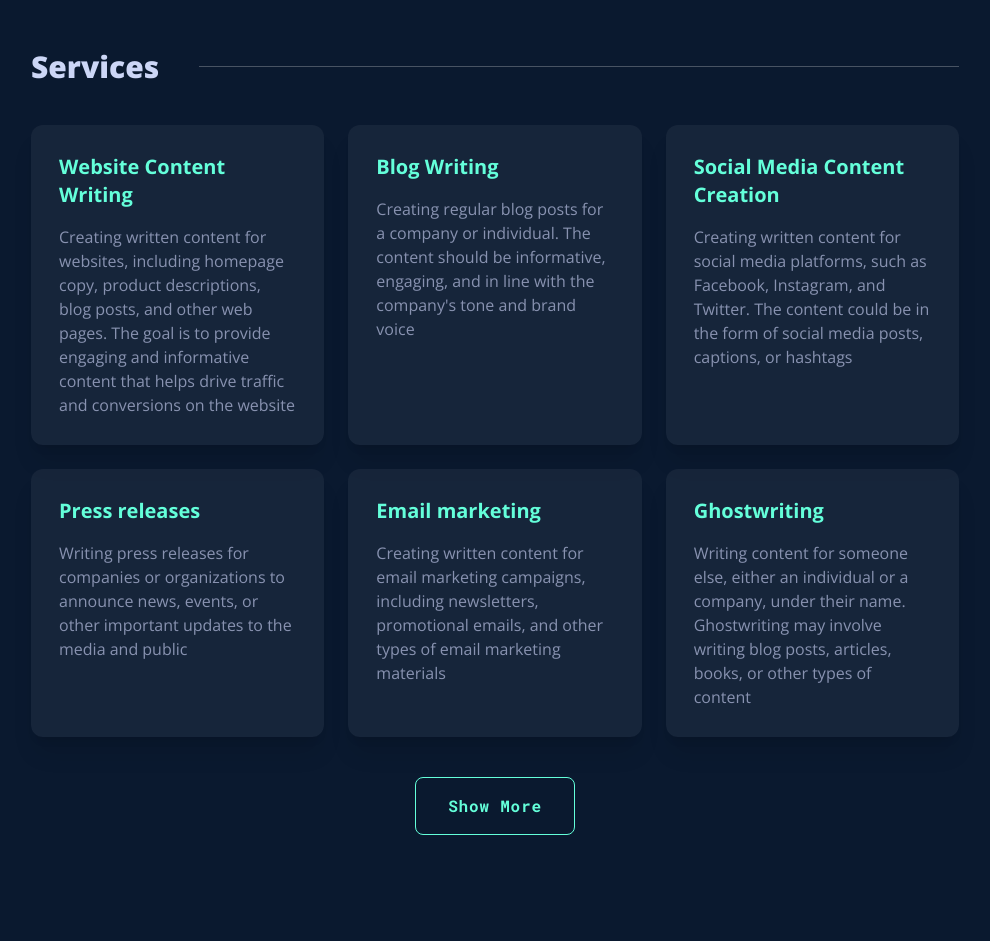
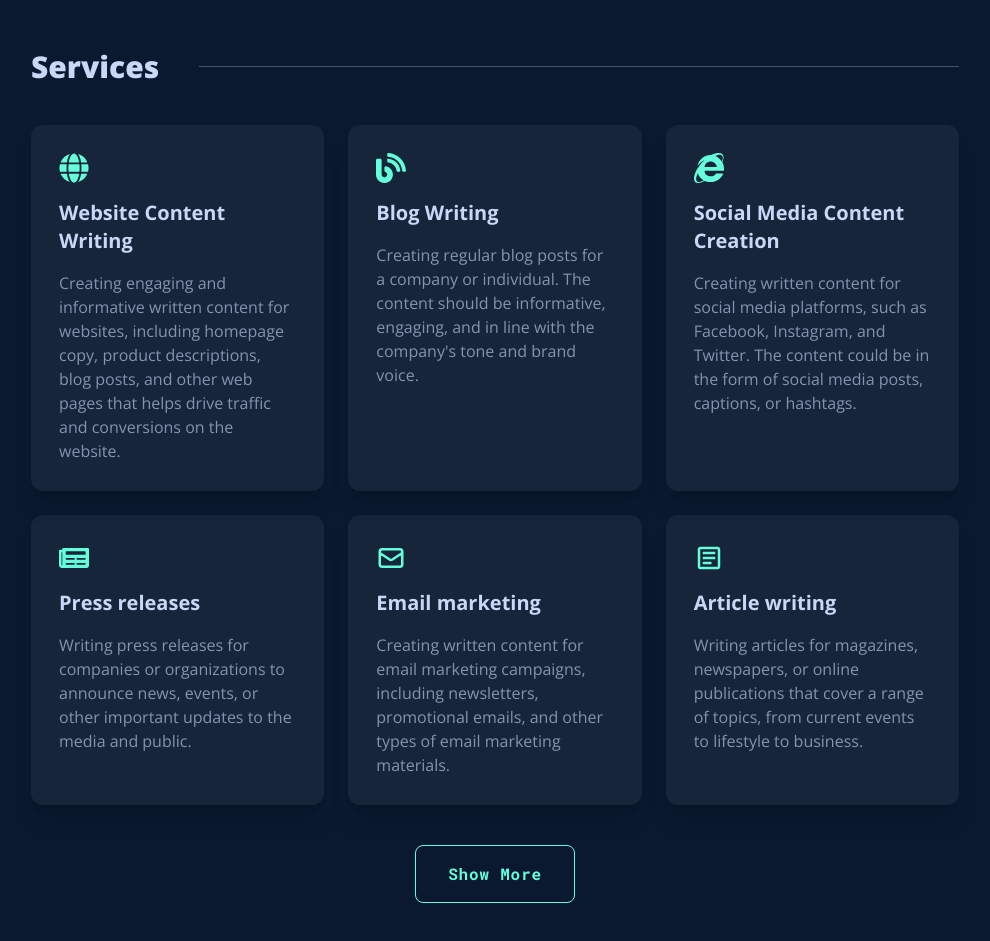
Before and after one commit to beyourahi/rezvi-personal-site, a Next.js app: page / in a window 1280 px wide. Shown: the part 2020-2961 px from the top of the page, without its empty margins (145-1135 px from the left). Built offline with nearby package versions, Linux system fonts and the light colour scheme.

Commit message:
added service icons ✅️️️️️

```diff
--- a/app/ServiceCard.tsx
+++ b/app/ServiceCard.tsx
@@ -1,10 +1,15 @@
 import { ServiceCardInterface } from "types";
+import { ServiceCardIcon } from "./ServiceCardIcon";
 
 export const ServiceCard: React.FC<ServiceCardInterface> = ({
-    service: { service_name, service_desc },
+    service: { icon, service_name, service_desc },
 }) => (
-    <div className="space-y-4 transition-all ease-in bg-teal-600 shadow-xl cursor-pointer p-7 rounded-xl bg-white/5 hover:-translate-y-3">
-        <h1 className="text-xl font-bold text-coolGreen">{service_name}</h1>
+    <div className="space-y-4 transition-all ease-in bg-teal-600 shadow-xl cursor-pointer p-7 rounded-xl bg-white/5 hover:-translate-y-3 group">
+        <ServiceCardIcon icon={icon} />
+
+        <h1 className="text-xl font-bold transition-all ease-in text-heading group-hover:text-coolGreen">
+            {service_name}
+        </h1>
 
         <p className="text-base text-subHeading">{service_desc}</p>
     </div>
--- /dev/null
+++ b/app/ServiceCardIcon.tsx
@@ -0,0 +1,38 @@
+import {
+    FaGlobe,
+    FaBlog,
+    FaNewspaper,
+    FaInternetExplorer,
+} from "react-icons/fa";
+import { HiOutlineMail } from "react-icons/hi";
+import { MdOutlineArticle } from "react-icons/md";
+import { RxMagnifyingGlass } from "react-icons/rx";
+import { BsGearFill } from "react-icons/bs";
+import { BiGhost } from "react-icons/bi";
+import { ServiceCardIconInterface } from "types";
+
+export const ServiceCardIcon: React.FC<ServiceCardIconInterface> = ({
+    icon,
+}) => (
+    <div className="text-3xl text-coolGreen">
+        {icon === "FaGlobe" ? (
+            <FaGlobe />
+        ) : icon === "FaBlog" ? (
+            <FaBlog />
+        ) : icon === "FaNewspaper" ? (
+            <FaNewspaper />
+        ) : icon === "FaInternetExplorer" ? (
+            <FaInternetExplorer />
+        ) : icon === "HiOutlineMail" ? (
+            <HiOutlineMail />
+        ) : icon === "MdOutlineArticle" ? (
+            <MdOutlineArticle />
+        ) : icon === "RxMagnifyingGlass" ? (
+            <RxMagnifyingGlass />
+        ) : icon === "BsGearFill" ? (
+            <BsGearFill />
+        ) : (
+            <BiGhost />
+        )}
+    </div>
+);
--- a/data.json
+++ b/data.json
@@ -39,42 +39,51 @@
     ],
     "services_1": [
         {
+            "icon": "FaGlobe",
             "service_name": "Website Content Writing",
-            "service_desc": "Creating written content for websites, including homepage copy, product descriptions, blog posts, and other web pages. The goal is to provide engaging and informative content that helps drive traffic and conversions on the website"
+            "service_desc": "Creating engaging and informative written content for websites, including homepage copy, product descriptions, blog posts, and other web pages that helps drive traffic and conversions on the website."
         },
         {
+            "icon": "FaBlog",
             "service_name": "Blog Writing",
-            "service_desc": "Creating regular blog posts for a company or individual. The content should be informative, engaging, and in line with the company's tone and brand voice"
+            "service_desc": "Creating regular blog posts for a company or individual. The content should be informative, engaging, and in line with the company's tone and brand voice."
         },
         {
+            "icon": "FaInternetExplorer",
             "service_name": "Social Media Content Creation",
-            "service_desc": "Creating written content for social media platforms, such as Facebook, Instagram, and Twitter. The content could be in the form of social media posts, captions, or hashtags"
+            "service_desc": "Creating written content for social media platforms, such as Facebook, Instagram, and Twitter. The content could be in the form of social media posts, captions, or hashtags."
         },
         {
+            "icon": "FaNewspaper",
             "service_name": "Press releases",
-            "service_desc": "Writing press releases for companies or organizations to announce news, events, or other important updates to the media and public"
+            "service_desc": "Writing press releases for companies or organizations to announce news, events, or other important updates to the media and public."
         },
         {
+            "icon": "HiOutlineMail",
             "service_name": "Email marketing",
-            "service_desc": "Creating written content for email marketing campaigns, including newsletters, promotional emails, and other types of email marketing materials"
+            "service_desc": "Creating written content for email marketing campaigns, including newsletters, promotional emails, and other types of email marketing materials."
         },
         {
-            "service_name": "Ghostwriting",
-            "service_desc": "Writing content for someone else, either an individual or a company, under their name. Ghostwriting may involve writing blog posts, articles, books, or other types of content"
+            "icon": "MdOutlineArticle",
+            "service_name": "Article writing",
+            "service_desc": "Writing articles for magazines, newspapers, or online publications that cover a range of topics, from current events to lifestyle to business."
         }
     ],
     "services_2": [
         {
+            "icon": "RxMagnifyingGlass",
             "service_name": "SEO Writing",
-            "service_desc": "Writing content that is optimized for search engines, including using targeted keywords and phrases to help improve the website's search engine rankings"
+            "service_desc": "Writing content that is optimized for search engines, including using targeted keywords and phrases to help improve the website's search engine rankings."
         },
         {
+            "icon": "BsGearFill",
             "service_name": "Technical writing",
-            "service_desc": "Creating written content that explains complex technical concepts or processes in a clear and concise manner. This could include creating user manuals, instruction guides, or other technical documentation"
+            "service_desc": "Creating written content that explains complex technical concepts or processes in a clear and concise manner. This could include creating user manuals, instruction guides, or other technical documentation."
         },
         {
-            "service_name": "Article writing",
-            "service_desc": "Writing articles for magazines, newspapers, or online publications that cover a range of topics, from current events to lifestyle to business"
+            "icon": "BiGhost",
+            "service_name": "Ghostwriting",
+            "service_desc": "Writing content for someone else, either an individual or a company, under their name. Ghostwriting may involve writing blog posts, articles, books, or other types of content."
         }
     ]
 }
--- a/types.d.ts
+++ b/types.d.ts
@@ -18,9 +18,14 @@ export interface Work {
 
 export interface ServiceCardInterface {
     service: {
+        icon: string;
         service_name: string;
         service_desc: string;
     };
+}
+
+export interface ServiceCardIconInterface {
+    icon: string;
 }
 
 export interface ModalInterface {
```
